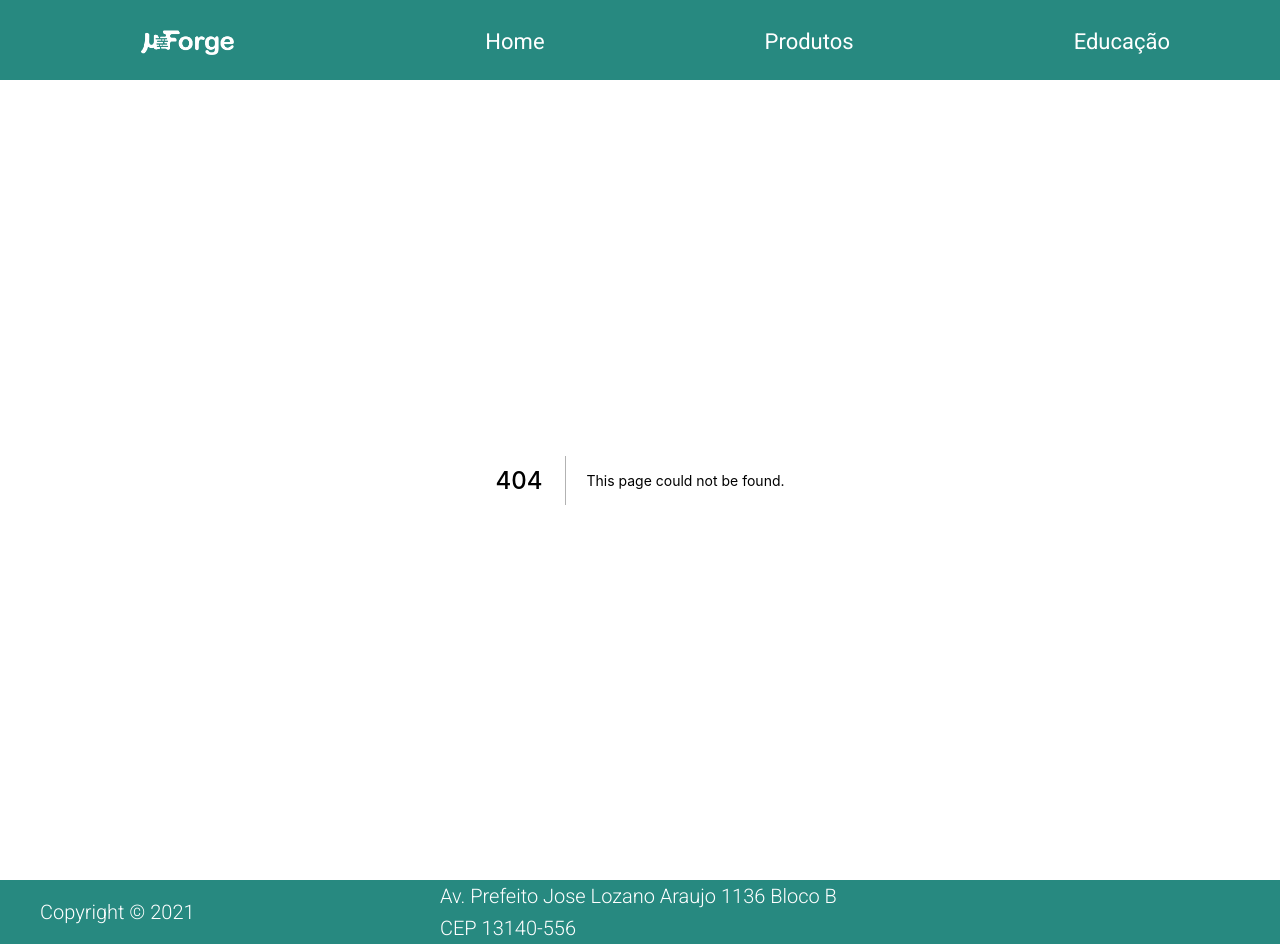
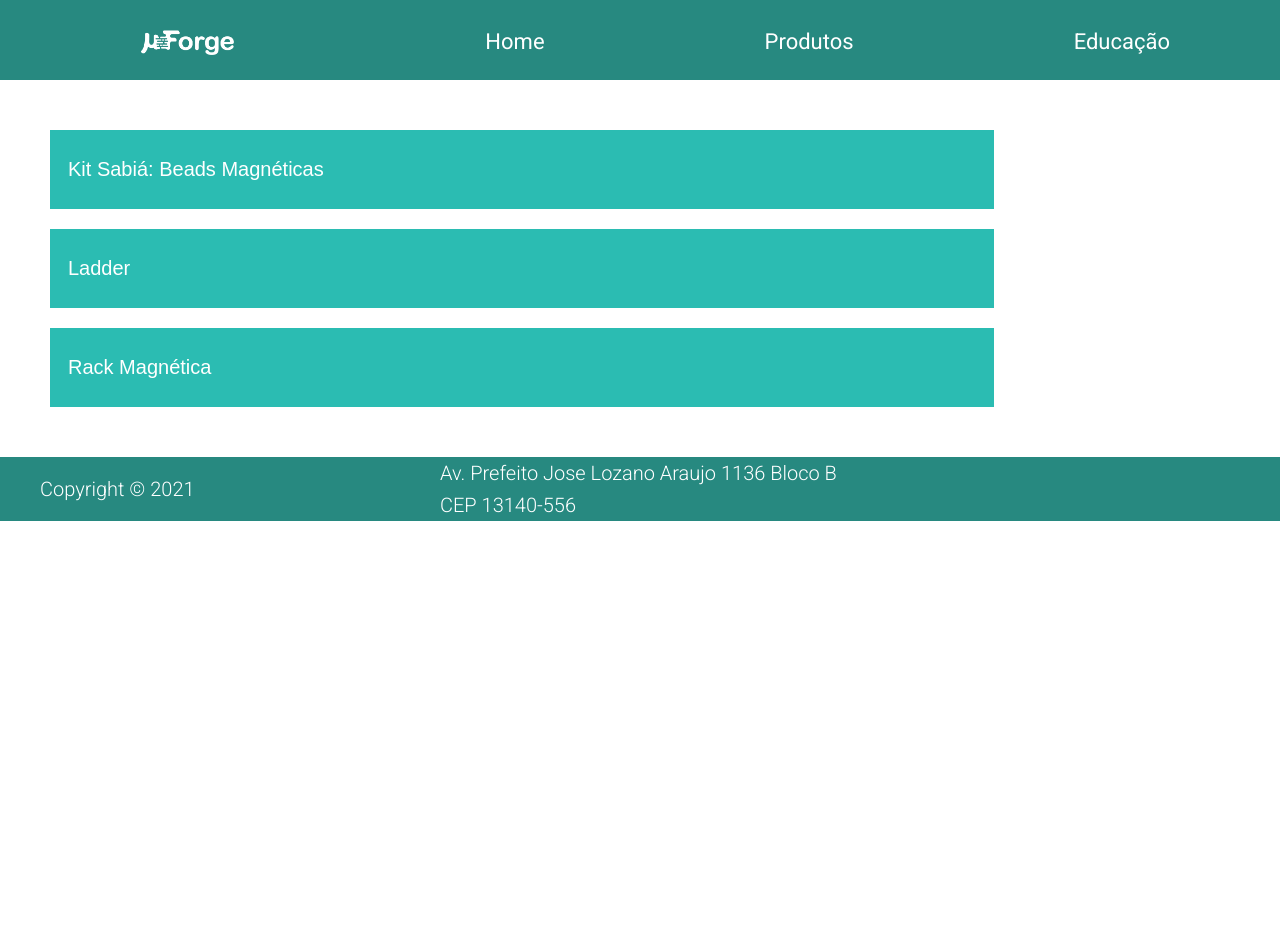
Before and after one commit to Matt-BF/uforge-next-site, a Next.js app: page /products in a window 1280 px wide. Before the commit this address had no page. After the commit the page ends 800 px from the top, so only its background shows below. Built offline with nearby package versions, Linux system fonts and the light colour scheme.

Commit message:
finished products layout

```diff
--- /dev/null
+++ b/components/ButtonDropdown.js
@@ -0,0 +1,12 @@
+import stylesButtonDropdown from '../styles/ButtonDropdown.module.css'
+
+const ButtonDropdown = ({ onClick, productTitle }) => {
+    return (
+        <button onClick={onClick} type="button" className={stylesButtonDropdown.collapsible}>
+            <p>{productTitle}</p>
+        </button>
+
+    )
+}
+
+export default ButtonDropdown
--- /dev/null
+++ b/components/Dropdown.js
@@ -0,0 +1,19 @@
+import stylesDropdown from '../styles/Dropdown.module.css'
+
+const Dropdown = ({ productImg, productDescription, subproducts }) => {
+    return (
+        <div className={`${stylesDropdown.productContent} grid-2`}>
+            <img className={stylesDropdown.image} src={productImg} alt="" />
+            <p className={stylesDropdown.description}>{productDescription}</p>
+            {subproducts.length > 0 && <p className={stylesDropdown.line}>Conheça a linha:</p>}
+            <div className={stylesDropdown.subproductList}>
+                {subproducts.map((subproduct, idx) => (
+                    <a style={{ "color": "var(--primary-color)" }} key={idx} href="#"> {subproduct.subproductTitle}</a>
+                ))
+                }
+            </div>
+        </div >
+    )
+}
+
+export default Dropdown
--- /dev/null
+++ b/components/Product.js
@@ -0,0 +1,17 @@
+import ButtonDropdown from './ButtonDropdown'
+import Dropdown from './Dropdown'
+import { useState } from 'react'
+
+const Product = ({ product }) => {
+    const [open, setOpen] = useState(false)
+
+    return (
+        <div>
+            <ButtonDropdown productTitle={product.productTitle} onClick={() => setOpen(open => !open)} />
+            {open && <Dropdown productImg={product.productImg} productDescription={product.productDescription} subproducts={product.subproducts} />}
+
+        </div>
+    )
+}
+
+export default Product
--- /dev/null
+++ b/components/ProductList.js
@@ -0,0 +1,58 @@
+import Product from './Product'
+import stylesProductList from '../styles/ProductList.module.css'
+
+const ProductList = () => {
+
+    const products = [
+        {
+            "id": "1",
+            "productTitle": "Kit Sabiá: Beads Magnéticas",
+            "productImg": "logo_foxes_peq.png",
+            "productDescription": "Lorem",
+            "subproducts": [
+                {
+                    "id": "1",
+                    "subproductTitle": "Kit Sabiá Leveduras",
+                    "subproductDescription": ""
+                },
+                {
+                    "id": "2",
+                    "subproductTitle": "Kit Sabiá Amostras Limpas",
+                    "subproductDescription": ""
+                }
+            ]
+        },
+        {
+            "id": "2",
+            "productTitle": "Ladder",
+            "productImg": "",
+            "productDescription": "Lorem 2",
+            "subproducts": [
+                {
+                    "id": "1",
+                    "subproductTitle": "Ladder 100bp",
+                    "subproductDescription": ""
+                }
+            ]
+        },
+        {
+            "id": "3",
+            "productTitle": "Rack Magnética",
+            "productImg": "",
+            "productDescription": "Racks magnéticas top da galáxia",
+            "subproducts": []
+        }
+    ]
+
+    return (
+        <div className={stylesProductList.flex}>
+            {
+                products.map((product, idx) => (
+                    <Product key={idx} product={product} />
+                ))
+            }
+        </div >
+    )
+}
+
+export default ProductList
--- a/pages/index.js
+++ b/pages/index.js
@@ -3,8 +3,7 @@ import Slider from '../components/Slider'
 import Infos from '../components/Infos'
 import Statements from '../components/Statements'
 
-
-function index() {
+const index = () => {
   return (
     <div>
       <Head>
--- /dev/null
+++ b/pages/products.js
@@ -0,0 +1,21 @@
+import Head from 'next/head'
+import ProductList from '../components/ProductList'
+
+
+const products = () => {
+    return (
+        <div>
+            <Head>
+                <title>μForge</title>
+                <meta name="description" content="Generated by create next app" />
+                <link rel="icon" href="/logo_microForge.png" />
+                <link rel="stylesheet" href="https://cdnjs.cloudflare.com/ajax/libs/font-awesome/5.15.3/css/all.min.css"
+                    integrity="sha512-iBBXm8fW90+nuLcSKlbmrPcLa0OT92xO1BIsZ+ywDWZCvqsWgccV3gFoRBv0z+8dLJgyAHIhR35VZc2oM/gI1w=="
+                    crossorigin="anonymous" />
+            </Head>
+            <ProductList />
+        </div>
+    )
+}
+
+export default products
--- /dev/null
+++ b/styles/ButtonDropdown.module.css
@@ -0,0 +1,13 @@
+.collapsible {
+    background-color: var(--secondary-color);
+    color: white;
+    cursor: pointer;
+    padding: 18px;
+    width: 80%;
+    border: none;
+    text-align: left;
+  }
+
+.collapsible:hover{
+  background-color: var(--tertiary-color);
+}
--- /dev/null
+++ b/styles/Dropdown.module.css
@@ -0,0 +1,24 @@
+.productContent {
+    display: flex;
+    width: 80%;
+    flex-direction: column;
+  }
+
+.description {
+    text-align: center;
+}
+
+.image {
+    align-self: center;
+    width: 40%;
+}
+
+.line {
+    margin-left: 10px;
+}
+
+.subproductList {
+    margin-left: 40px;
+    display: flex;
+    flex-direction: column;
+}
--- /dev/null
+++ b/styles/ProductList.module.css
@@ -0,0 +1,6 @@
+.flex {
+    display: flex;
+    flex-direction: column;
+    margin: 50px ;
+    gap:20px
+  }
```
